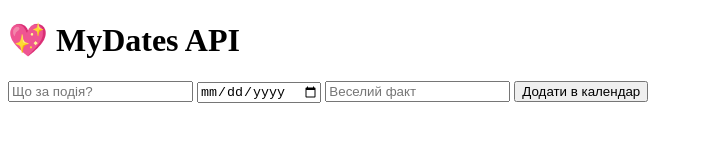
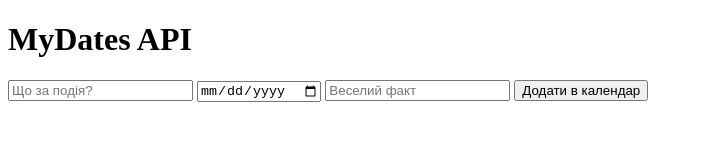
Before and after one commit to viktoriatumthsiv/APIbatl, a website: page public/index.html in a window 1280 px wide. Shown: the whole page, without its empty margins (0-703 px from the left). Drawn offline with Linux system fonts and the light colour scheme; no server answers.

Commit message:
Remove heart emoji from header

```diff
--- a/public/index.html
+++ b/public/index.html
@@ -8,7 +8,7 @@
 </head>
 <body>
     <div class="container">
-        <h1>💖 MyDates API</h1>
+        <h1> MyDates API</h1>
         <input type="text" id="title" placeholder="Що за подія?">
         <input type="date" id="date">
         <input type="text" id="funFact" placeholder="Веселий факт">
```
